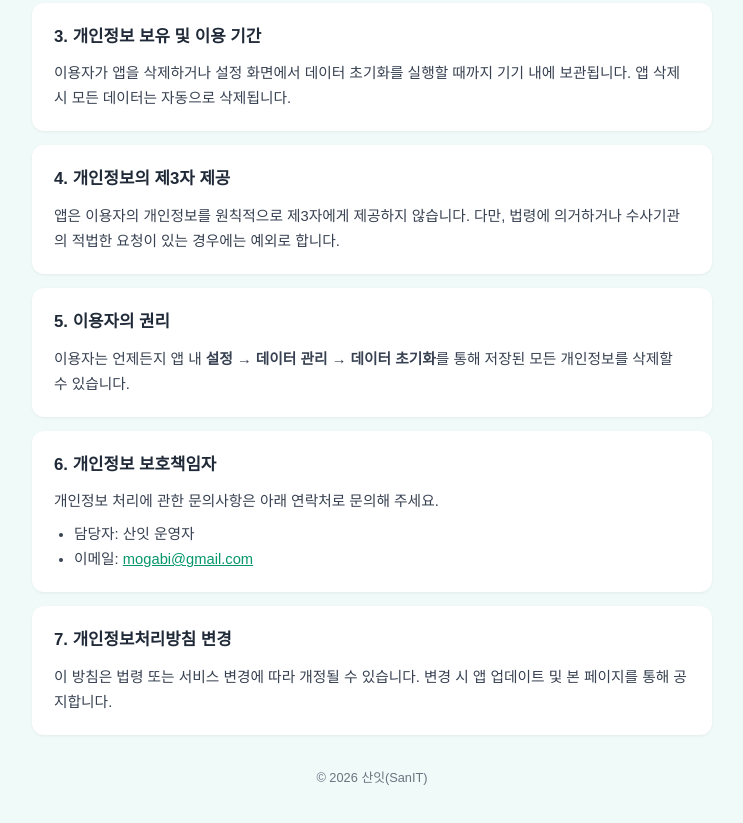
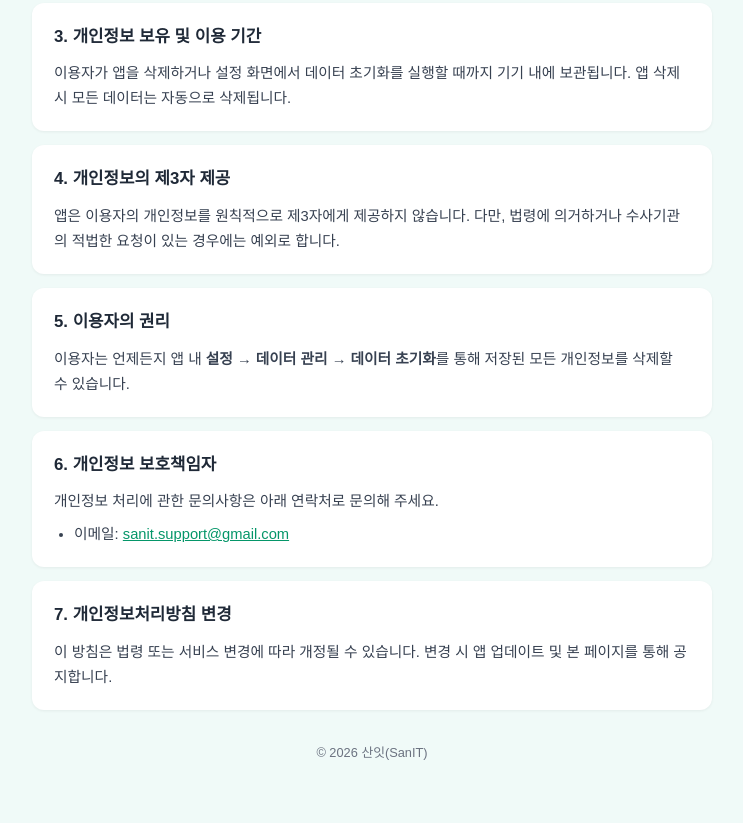
Before and after one commit to mogabi/sanit-policy, a plain HTML site: page index.html in a window 1280 px wide. Shown: the part 604-1427 px from the top of the page, without its empty margins (268-1011 px from the left). Drawn offline with Linux system fonts and the light colour scheme.

Commit message:
Update index.html

```diff
--- a/index.html
+++ b/index.html
@@ -88,8 +88,7 @@
     <h2>6. 개인정보 보호책임자</h2>
     <p>개인정보 처리에 관한 문의사항은 아래 연락처로 문의해 주세요.</p>
     <ul>
-      <li>담당자: 산잇 운영자</li>
-      <li>이메일: <a href="mailto:mogabi@gmail.com">mogabi@gmail.com</a></li>
+      <li>이메일: <a href="mailto:sanit.support@gmail.com">sanit.support@gmail.com</a></li>
     </ul>
   </section>
 
```
